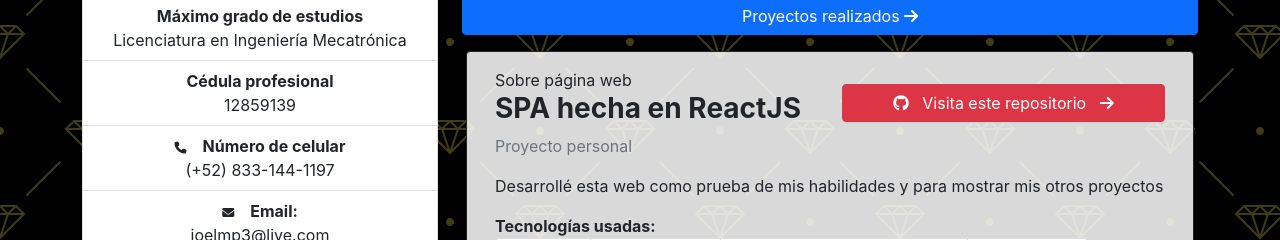
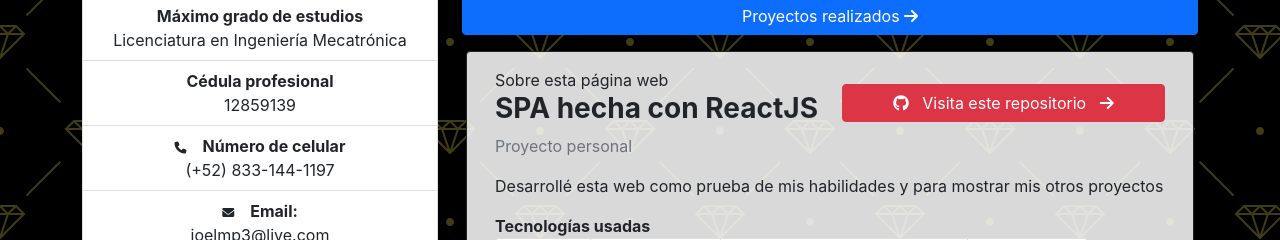
Before and after one commit to Davel99/resume, a React (Create React App) app: page / in a window 1280 px wide. Shown: the part 560-800 px from the top of the page. Built offline with nearby package versions, Linux system fonts and the light colour scheme.

Commit message:
Added messages

```diff
--- a/src/locales/es.json
+++ b/src/locales/es.json
@@ -10,9 +10,17 @@
             "studies_res": "Licenciatura en Ingeniería Mecatrónica",
             "phone_tag": "Número de celular",
             "joel_title": "Ingeniero en Mecatrónica | Desarrollador",
-            "info_1":"Al estudiar mi carrera, desarrollé un gusto especial por todo lo relacionado al software. Realicé mis prácticas profesionales en CFE (organismo del gobierno) desarrollando una aplicación web para el análisis de datos.            Más adelante construí una aplicación web destinada a consultorios médicos como parte de mi tesis profesional.",
+            "info_1": "Al estudiar mi carrera, desarrollé un gusto especial por todo lo relacionado al software. Realicé mis prácticas profesionales en CFE (organismo del gobierno) desarrollando una aplicación web para el análisis de datos.            Más adelante construí una aplicación web destinada a consultorios médicos como parte de mi tesis profesional.",
             "info_2": "Gracias a mi gusto por la programación y mi constante interés en perseguir una carrera al respecto, hoy en día soy un ingeniero con más de dos años de experiencia en el desarrollo de software.",
             "goodbye": "Contáctame si tienes alguna duda"
+        }
+    },
+    "projects": {
+        "resume": {
+            "to": "Sobre esta página web",
+            "title": "SPA hecha con ReactJS",
+            "source": "Proyecto personal",
+            "content": "Desarrollé esta web como prueba de mis habilidades y para mostrar mis otros proyectos"
         }
     },
     "langs": {
@@ -22,6 +30,7 @@
         "ja": "Japonés"
     },
     "gral": {
-        "visit_repo": "Visita este repositorio"
+        "visit_repo": "Visita este repositorio",
+        "tech_used": "Tecnologías usadas"
     }
 }
--- a/src/pages/subcomponents/HomePresentation.jsx
+++ b/src/pages/subcomponents/HomePresentation.jsx
@@ -44,9 +44,9 @@ const HomePresentation = () => {
                 <div className="row border border-dark rounded bg-semil text-dark p-3 my-3">
                     <div className="col-md-6">
                         <ProjectHeading
-                            to="Sobre página web"
-                            title="SPA hecha en ReactJS"
-                            source="Proyecto personal" />
+                            to={t('projects.resume.to')}
+                            title={t('projects.resume.title')}
+                            source={t('projects.resume.source')} />
                     </div>
                     <div className="col-md-6">
                         <div className="my-3">
@@ -57,9 +57,9 @@ const HomePresentation = () => {
                     </div>
                     <div className="col-12 pt-3">
                         <p>
-                            Desarrollé esta web como prueba de mis habilidades y para mostrar mis otros proyectos
+                            {t('projects.resume.content')}
                         </p>
-                        <span className="fw-bold">Tecnologías usadas:</span>
+                        <span className="fw-bold">{t('gral.tech_used')}</span>
                         <ul class="list-group list-group-horizontal">
                             <li className="list-group-item">ReactJS</li>
                             <li className="list-group-item">React Router</li>
```
